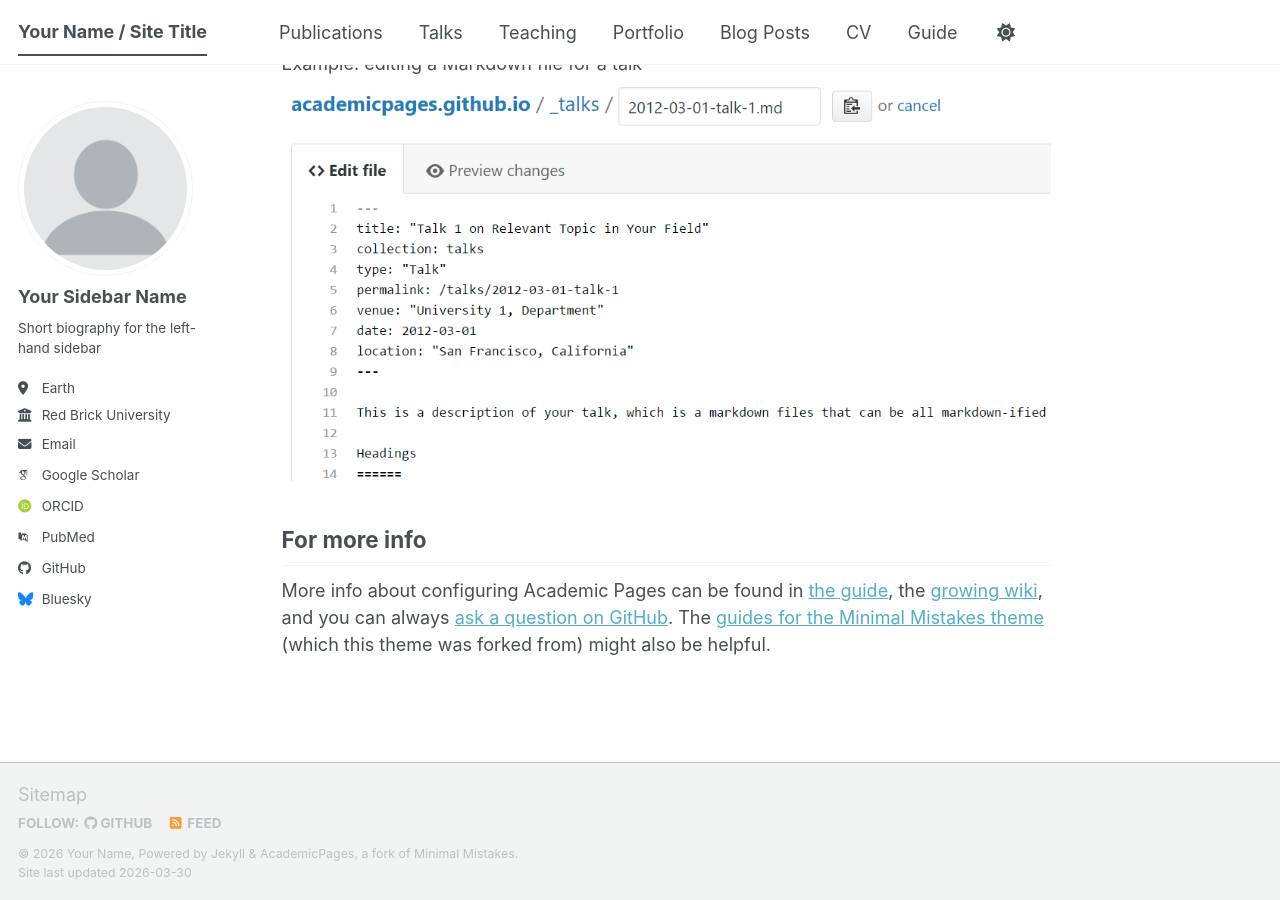
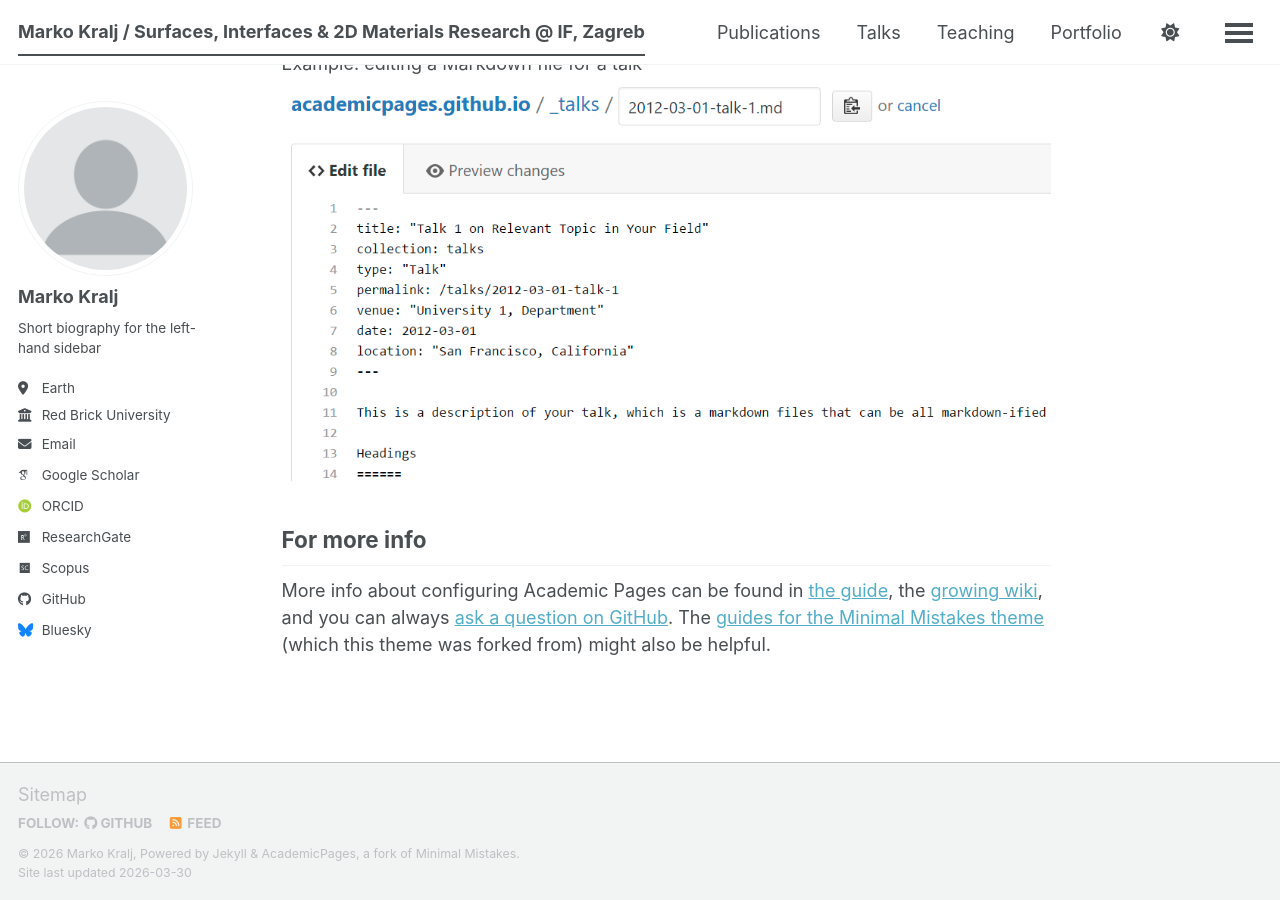
Before and after one commit to marko-kralj/marko-kralj.github.io, a Jekyll site: the page built from _pages/about.md, in a window 1280 px wide and 900 px high, scrolled down 2720 px. Built offline with Jekyll 4.4.1, drawn with Linux system fonts in a browser that asks for light colours; some web fonts are replaced; a script bundle is joined from its source files by our own code; library files that are not in the unit come from our copies.

Commit message:
Update _config.yml

```diff
--- a/_config.yml
+++ b/_config.yml
@@ -9,10 +9,10 @@
 # Basic Site Settings
 locale                   : "en-US"
 site_theme               : "default" # The available themes options are "default", "air", "sunrise", "mint", "dirt" and "contrast"
-title                    : "Your Name / Site Title"
+title                    : "Marko Kralj / Surfaces, Interfaces & 2D Materials Research @ IF, Zagreb"
 title_separator          : "-"
-name                     : &name "Your Name"
-description              : &description "Your Name's academic portfolio"   # Update this with a general description of your site, this is the default if not overridden by a page
+name                     : &name "Marko Kralj"
+description              : &description "Surfaces, Interfaces & 2D Materials Research @ IF, Zagreb - Web home of Marko Kralj"   # Update this with a general description of your site, this is the default if not overridden by a page
 url                      : https://academicpages.github.io # The base hostname & protocol for your site e.g. "https://[your GitHub username].github.io",
                                                            # or if you already have some other page hosted on Github then use "https://[your GitHub username].github.io/[Your Repo Name]"
 baseurl                  : "" # the subpath of your site, e.g. "/blog"
@@ -24,8 +24,8 @@ repository               : "academicpages/academicpages.github.io"
 author:
   # Biographic information
   avatar           : "profile.png"
-  name             : "Your Sidebar Name"
-  pronouns         : # example: "she/her"
+  name             : "Marko Kralj"
+  pronouns         : # example: "he/him"
   bio              : "Short biography for the left-hand sidebar"
   location         : "Earth"
   employer         : "Red Brick University"
@@ -34,17 +34,13 @@ author:
 
   # Academic websites
   academia         : # URL
-  arxiv            : # URL - Update with the correct link to your profile
-  googlescholar    : "https://scholar.google.com/citations?user=PS_CX0AAAAAJ"
-  inspire-hep      : # URL
-  impactstory      : # URL
-  orcid            : "https://orcid.org/yourorcidurl"
-  semantic         : # URL
+  googlescholar    : "https://scholar.google.com/citations?user=O80SUwcAAAAJ&hl=hr"
+  orcid            : "https://orcid.org/0000-0002-9786-3130"
+  webofscience     : "https://www.webofscience.com/wos/author/record/A-8232-2008"
   ssrn             : # URL
-  pubmed           : "https://www.ncbi.nlm.nih.gov/pubmed/?term=john+snow"
-  researchgate     : # URL
-  scopus           : # URL
-  zotero           : # URL
+  researchgate     : "https://www.researchgate.net/profile/Marko-Kralj"
+  scopus           : "https://www.scopus.com/authid/detail.uri?authorId=7004649069"
+  croris           : "https://www.croris.hr/osobe/profil/4523"
 
 
   # Repositories and software development
```
